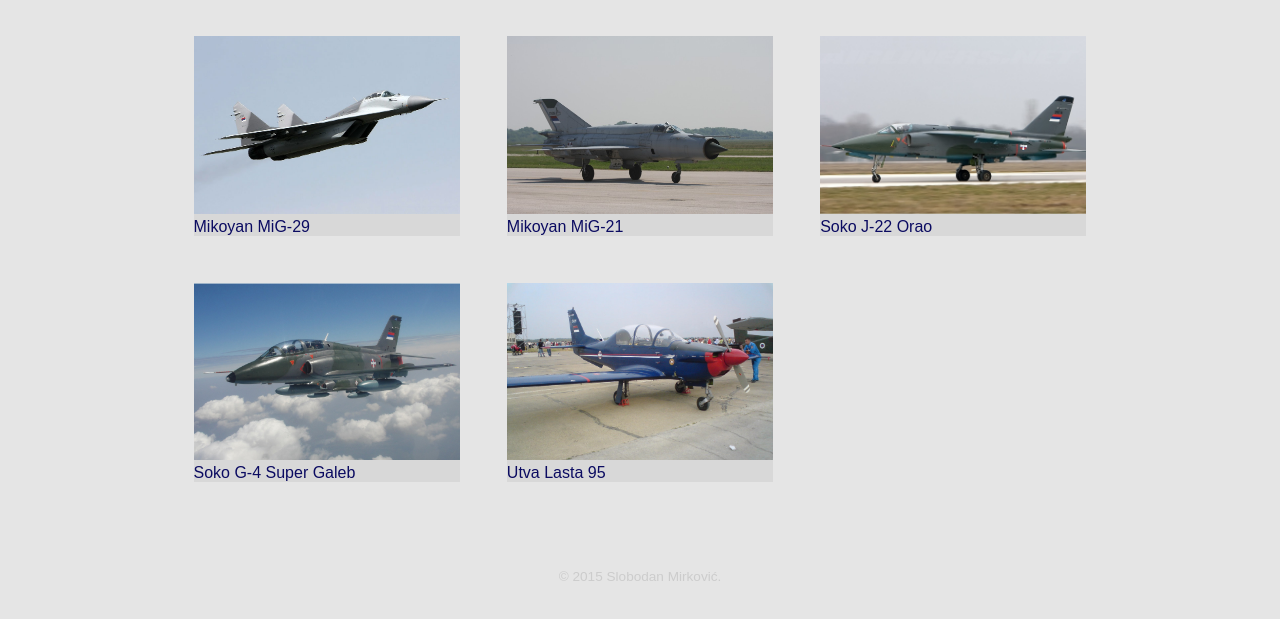
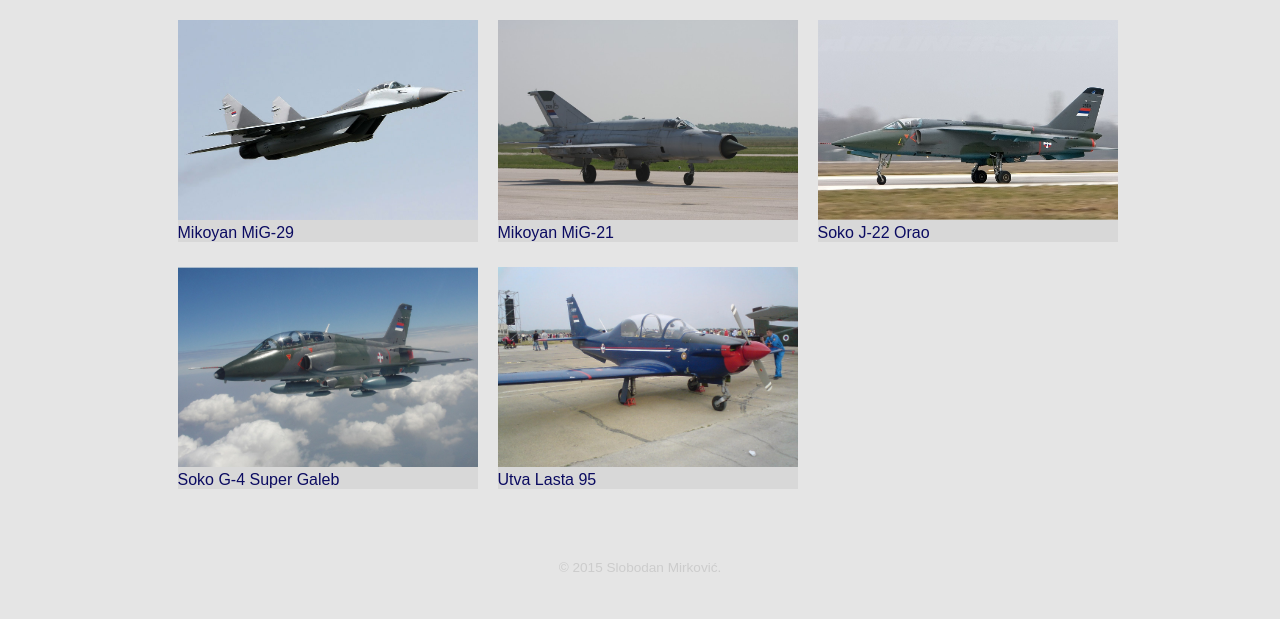
Before and after one commit to slobodan-mirkovic/SerbianAirForce, a plain HTML site: page inventory.html in a window 1280 px wide. Shown: the part 135-754 px from the top of the page. Drawn offline with nearby package versions, Linux system fonts and the light colour scheme.

Commit message:
replaceing flexbox with grid on inventory page

```diff
--- a/css/main.css
+++ b/css/main.css
@@ -111,15 +111,17 @@
 ***********************************/
 
 #inventory {
-  display: flex;
-  flex-wrap: wrap;
+  display: grid;
+  grid-template-columns: repeat(2, 1fr);
+  grid-template-rows: auto;
+  grid-gap: 10px 20px;
   list-style: none;
   padding: 0;
   margin: 0;
 }
 
 #inventory li {
-  width: 45%;
+  width: 100%;
   margin: 2.5%;
   background-color: #D8D8D8;
   color: #0B0B61;
@@ -128,12 +130,10 @@
 #inventory li a p {
   margin: 0;
   padding: 0;
-  color: #0B0B61
+  color: #0B0B61;
+  text-decoration: none;
 }
 
-#inventory li a p {
-  text-decoration: none;
-}
 
 /**********************************
 PAGE: INDEX
--- a/css/responsive.css
+++ b/css/responsive.css
@@ -5,13 +5,10 @@
   PAGE: INVENTORY
   ***********************************/
 
-  #inventory li {
-    width: 28.3333%;
+  #inventory {
+    grid-template-columns: repeat(3, 1fr);
   }
 
-  #inventory li:nth-child(4n) {
-    clear: left;
-  }
 
 
   /**********************************
```
